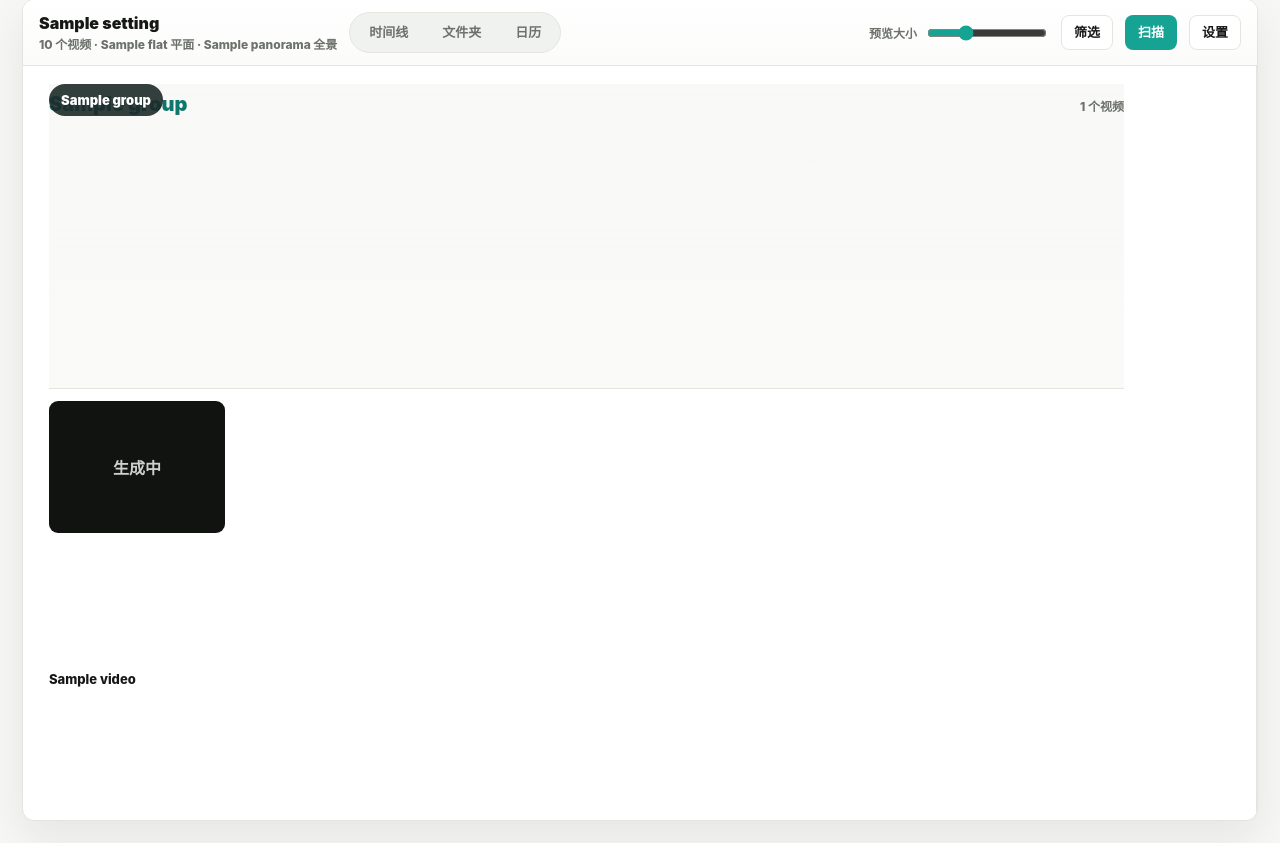
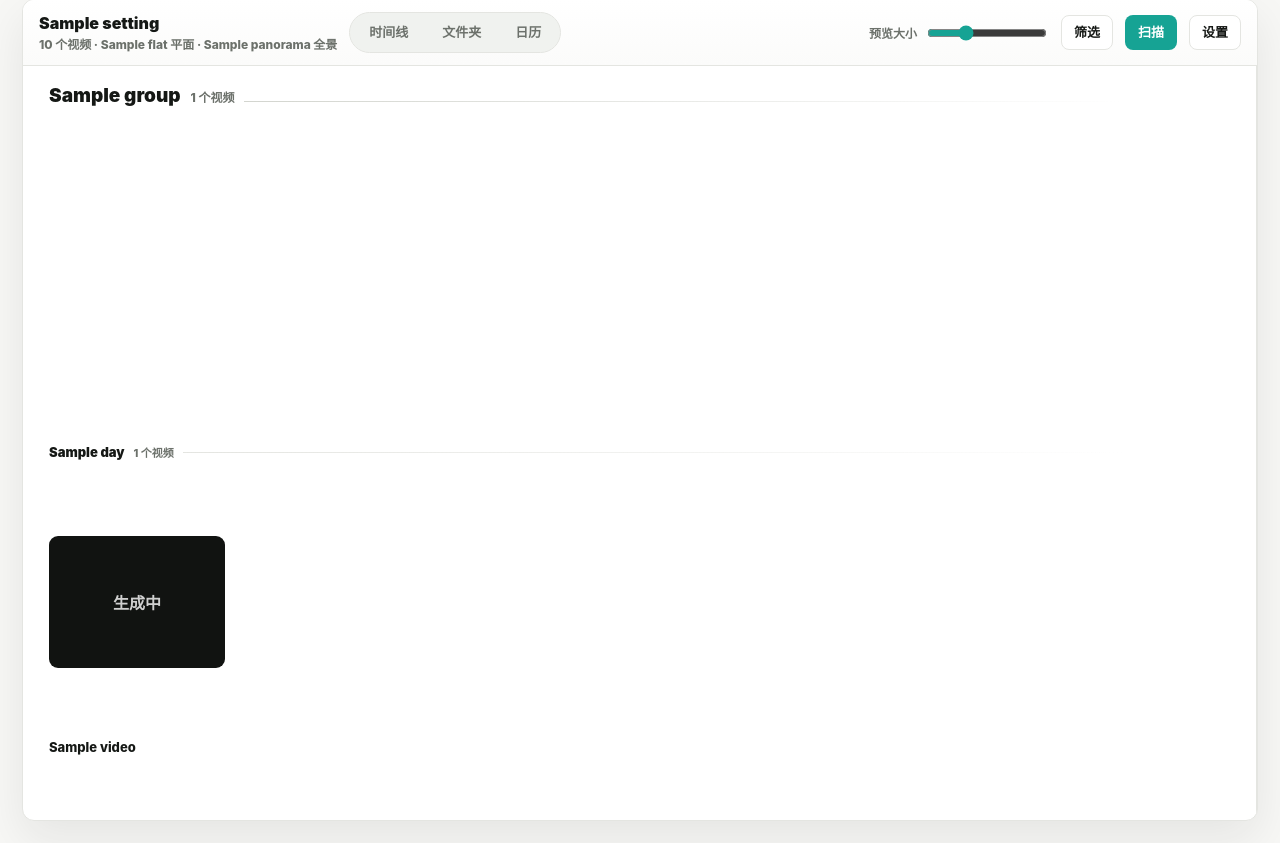
Before and after one commit to JDui/VideoRecBack-Docker, a Python web app: template app/templates/index.html in a window 1280 px wide. Shown: the part 23-866 px from the top of the page. Run offline with Jinja, Linux system fonts and the light colour scheme; the template is opened without the code that fills it: most values are stand-ins (such as "Sample title", 1, 10 or a date in 2020).

Commit message:
Release VideoRecBack 1.2 timeline and encoder fixes

```diff
--- a/app/static/app.js
+++ b/app/static/app.js
@@ -8,15 +8,16 @@ const previewSize = document.querySelector("[data-preview-size]");
 const libraryPane = document.querySelector(".library-pane");
 const timelineRoot = document.querySelector("[data-timeline-root]");
 const timelineRail = document.querySelector("[data-timeline-jump]");
-const timelineDateChip = document.querySelector("[data-timeline-date-chip]");
 const inlinePlayerTitle = document.querySelector("[data-inline-player-title]");
 const inlineSettings = document.querySelector("[data-inline-settings]");
 const scanForm = document.querySelector("[data-scan-form]");
 const scanButton = document.querySelector("[data-scan-button]");
 const scanLabel = document.querySelector("[data-scan-label]");
 const RETURN_STATE_KEY = "videorecback-return-state";
+const RETURNING_FROM_PLAYER_KEY = "videorecback-returning-from-player";
 let inlineFrameClearTimer = null;
 let restoredReturnState = null;
+let pendingReturnPosition = null;
 
 const timelineCache = (() => {
   try {
@@ -27,13 +28,13 @@ const timelineCache = (() => {
 })();
 
 const currentTimelineSection = () => {
-  const sections = [...document.querySelectorAll("[data-timeline-section]")];
-  if (!sections.length || !libraryPane) return "";
+  const points = [...document.querySelectorAll("[data-timeline-point]")];
+  if (!points.length || !libraryPane) return "";
   const paneRect = libraryPane.getBoundingClientRect();
-  const anchorY = paneRect.top + Math.min(160, paneRect.height * 0.28);
-  let active = sections[0];
-  for (const section of sections) {
-    if (section.getBoundingClientRect().top <= anchorY) active = section;
+  const anchorY = paneRect.top + Math.min(320, paneRect.height * 0.36);
+  let active = points[0];
+  for (const point of points) {
+    if (point.getBoundingClientRect().top <= anchorY) active = point;
     else break;
   }
   return active.id;
@@ -64,8 +65,7 @@ const restorePanePosition = (position) => {
   window.dispatchEvent(new CustomEvent("videorecback:timeline-layout"));
 };
 
-const saveReturnState = () => {
-  const position = capturePanePosition();
+const saveReturnState = (position = capturePanePosition()) => {
   const state = {
     url: `${window.location.pathname}${window.location.search}`,
     hash: window.location.hash,
@@ -93,11 +93,26 @@ const readReturnState = () => {
   return null;
 };
 
+const consumeReturningFromPlayer = () => {
+  let returning = false;
+  for (const storage of [sessionStorage, localStorage]) {
+    try {
+      if (storage.getItem(RETURNING_FROM_PLAYER_KEY) === "1") returning = true;
+      storage.removeItem(RETURNING_FROM_PLAYER_KEY);
+    } catch {}
+  }
+  return returning;
+};
+
 const restoreReturnState = () => {
+  if (!consumeReturningFromPlayer()) return;
   const state = readReturnState();
   if (!state || !libraryPane) return;
   const expectedUrl = `${window.location.pathname}${window.location.search}`;
   if (state.url && state.url !== expectedUrl) return;
+  if (state.hash && window.location.hash !== state.hash) {
+    window.history.replaceState(null, "", `${expectedUrl}${state.hash}`);
+  }
   restoredReturnState = state;
   const top = Number(state.scrollTop || 0);
   libraryPane.scrollTop = top;
@@ -133,14 +148,18 @@ for (const card of document.querySelectorAll("[data-settings-url]")) {
   };
 
   card.addEventListener("contextmenu", openSettings);
+  card.addEventListener("pointerdown", () => {
+    pendingReturnPosition = capturePanePosition();
+  }, { passive: true });
   card.addEventListener("click", (event) => {
     if (longPressed) {
       event.preventDefault();
       longPressed = false;
       return;
     }
-    const panePosition = capturePanePosition();
-    saveReturnState();
+    const panePosition = pendingReturnPosition || capturePanePosition();
+    pendingReturnPosition = null;
+    saveReturnState(panePosition);
     if (!window.matchMedia(DESKTOP_QUERY).matches || !shell || !frame) return;
     event.preventDefault();
     if (inlineFrameClearTimer) window.clearTimeout(inlineFrameClearTimer);
@@ -206,7 +225,7 @@ if (resizer && shell) {
   resizer.addEventListener("pointermove", (event) => {
     if (!resizing) return;
     const rect = shell.getBoundingClientRect();
-    const width = Math.max(360, Math.min(rect.width * 0.62, event.clientX - rect.left));
+    const width = Math.max(360, Math.min(rect.width * 0.62, rect.right - event.clientX));
     shell.style.setProperty("--player-width", `${Math.round(width)}px`);
     window.dispatchEvent(new CustomEvent("videorecback:timeline-layout"));
   });
@@ -229,14 +248,24 @@ if (libraryPane && shell) {
 if (timelineRail && libraryPane) {
   const marks = [...timelineRail.querySelectorAll(".timeline-jump-mark")];
   const sections = [...document.querySelectorAll("[data-timeline-section]")];
-  const sectionById = new Map(sections.map((section) => [section.id, section]));
-  const groupMetaByAnchor = new Map((Array.isArray(timelineCache.groups) ? timelineCache.groups : []).map((group) => [group.anchor, group]));
+  const points = [...document.querySelectorAll("[data-timeline-point]")];
+  const pointById = new Map(points.map((point) => [point.id, point]));
+  const groupMetaByAnchor = new Map();
+  for (const group of Array.isArray(timelineCache.groups) ? timelineCache.groups : []) {
+    groupMetaByAnchor.set(group.anchor, group);
+    for (const day of Array.isArray(group.days) ? group.days : []) {
+      groupMetaByAnchor.set(day.anchor, day);
+    }
+  }
   let timelineJumping = false;
   let timelineJumpTimer = null;
   let timelineFrame = 0;
 
   for (const section of sections) {
     section.tabIndex = -1;
+  }
+  for (const point of points) {
+    point.tabIndex = -1;
   }
 
   const two = (value) => String(value).padStart(2, "0");
@@ -250,26 +279,26 @@ if (timelineRail && libraryPane) {
     month: Number(section.dataset.month || 1),
     day: Number(section.dataset.day || 1),
   };
-  const matchingSection = (predicate) => sections.find((section) => predicate(sectionMeta(section)));
+  const matchingPoint = (predicate) => points.find((point) => predicate(sectionMeta(point)));
   const sectionForTimelineId = (rawId) => {
     const id = String(rawId || "").replace(/^#/, "");
     if (!id) return null;
-    if (sectionById.has(id)) return sectionById.get(id);
+    if (pointById.has(id)) return pointById.get(id);
     const dayMatch = id.match(/^timeline-(\d{4})-(\d{2})-(\d{2})$/);
     if (dayMatch) {
       const [, year, month, day] = dayMatch;
-      return matchingSection((meta) => String(meta.year) === year && two(meta.month) === month && two(meta.day) === day) ||
-        matchingSection((meta) => String(meta.year) === year && two(meta.month) === month) ||
-        matchingSection((meta) => String(meta.year) === year);
+      return matchingPoint((meta) => String(meta.year) === year && two(meta.month) === month && two(meta.day) === day) ||
+        matchingPoint((meta) => String(meta.year) === year && two(meta.month) === month) ||
+        matchingPoint((meta) => String(meta.year) === year);
     }
     const monthMatch = id.match(/^timeline-(\d{4})-(\d{2})$/);
     if (monthMatch) {
       const [, year, month] = monthMatch;
-      return matchingSection((meta) => String(meta.year) === year && two(meta.month) === month) ||
-        matchingSection((meta) => String(meta.year) === year);
+      return matchingPoint((meta) => String(meta.year) === year && two(meta.month) === month) ||
+        matchingPoint((meta) => String(meta.year) === year);
     }
     const yearMatch = id.match(/^timeline-(\d{4})$/);
-    if (yearMatch) return matchingSection((meta) => String(meta.year) === yearMatch[1]);
+    if (yearMatch) return matchingPoint((meta) => String(meta.year) === yearMatch[1]);
     return null;
   };
   const sectionForMark = (mark) => {
@@ -277,17 +306,24 @@ if (timelineRail && libraryPane) {
     if (targetSection) return targetSection;
     return sectionForTimelineId(mark.getAttribute("href") || "");
   };
+  const offsetTopInPane = (section) => {
+    let top = 0;
+    let node = section;
+    while (node && node !== libraryPane) {
+      top += node.offsetTop || 0;
+      node = node.offsetParent;
+    }
+    return top;
+  };
   const topForSection = (section) => {
-    const paneRect = libraryPane.getBoundingClientRect();
-    const sectionRect = section.getBoundingClientRect();
-    return Math.max(0, libraryPane.scrollTop + sectionRect.top - paneRect.top - 12);
+    return Math.max(0, offsetTopInPane(section) - 12);
   };
   const activeSection = () => {
     const paneRect = libraryPane.getBoundingClientRect();
-    const anchorY = paneRect.top + Math.min(120, paneRect.height * 0.24);
-    let active = sections[0];
-    for (const section of sections) {
-      if (section.getBoundingClientRect().top <= anchorY) active = section;
+    const anchorY = paneRect.top + Math.min(320, paneRect.height * 0.36);
+    let active = points[0];
+    for (const point of points) {
+      if (point.getBoundingClientRect().top <= anchorY) active = point;
       else break;
     }
     return active;
@@ -298,18 +334,31 @@ if (timelineRail && libraryPane) {
     timelineJumping = true;
     timelineRoot?.classList.add("is-jumping");
     libraryPane.style.scrollBehavior = "auto";
+    const align = () => {
       libraryPane.scrollTop = topForSection(section);
+      const paneRect = libraryPane.getBoundingClientRect();
+      const sectionRect = section.getBoundingClientRect();
+      const delta = sectionRect.top - paneRect.top - 12;
+      if (Number.isFinite(delta) && Math.abs(delta) > 1) {
+        libraryPane.scrollTop += delta;
+      }
+    };
+    align();
     section.dataset.pageLoaded = "1";
     if (hash) {
       const method = replace ? "replaceState" : "pushState";
       window.history[method](null, "", hash);
     }
     window.requestAnimationFrame(() => {
+      align();
+      window.requestAnimationFrame(() => {
+        align();
         updateTimelineCurrent(section);
         timelineJumpTimer = window.setTimeout(() => {
           timelineJumping = false;
           timelineRoot?.classList.remove("is-jumping");
         }, 80);
+      });
     });
   };
   const jumpToSavedOffset = (top) => {
@@ -332,13 +381,7 @@ if (timelineRail && libraryPane) {
     if (timelineJumpTimer) window.clearTimeout(timelineJumpTimer);
     timelineJumping = true;
     timelineRoot?.classList.add("is-jumping");
-    const position = {
-      scrollTop: Number(restoredReturnState.scrollTop || 0),
-      sectionId: restoredReturnState.activeSection || "",
-      sectionOffset: Number(restoredReturnState.sectionOffset || 0),
-    };
-    if (position.sectionId) restorePanePosition(position);
-    else jumpToSavedOffset(position.scrollTop);
+    jumpToSavedOffset(Number(restoredReturnState.scrollTop || 0));
     timelineJumpTimer = window.setTimeout(() => {
       timelineJumping = false;
       timelineRoot?.classList.remove("is-jumping");
@@ -348,10 +391,12 @@ if (timelineRail && libraryPane) {
   const visibleMark = (mark, meta) => {
     if (mark.dataset.kind === "year") return true;
     if (mark.dataset.kind === "month") {
-      return Math.abs(monthIndex(mark.dataset.year, mark.dataset.month) - monthIndex(meta.year, meta.month)) <= 2;
+      return Number(mark.dataset.year) === Number(meta.year) ||
+        Math.abs(monthIndex(mark.dataset.year, mark.dataset.month) - monthIndex(meta.year, meta.month)) <= 2;
     }
     if (mark.dataset.kind === "day") {
-      return Math.abs(dayIndex(mark.dataset.year, mark.dataset.month, mark.dataset.day) - dayIndex(meta.year, meta.month, meta.day)) <= 3;
+      return Number(mark.dataset.year) === Number(meta.year) && Number(mark.dataset.month) === Number(meta.month) ||
+        Math.abs(dayIndex(mark.dataset.year, mark.dataset.month, mark.dataset.day) - dayIndex(meta.year, meta.month, meta.day)) <= 3;
     }
     return false;
   };
@@ -378,6 +423,16 @@ if (timelineRail && libraryPane) {
       marks.find((mark) => !mark.hidden && mark.dataset.period === monthKey) ||
       marks.find((mark) => !mark.hidden && mark.dataset.period === yearKey);
   };
+  const keepMarkVisible = (mark) => {
+    if (!mark) return;
+    const railRect = timelineRail.getBoundingClientRect();
+    const markRect = mark.getBoundingClientRect();
+    if (markRect.top < railRect.top) {
+      timelineRail.scrollTop -= railRect.top - markRect.top + 8;
+    } else if (markRect.bottom > railRect.bottom) {
+      timelineRail.scrollTop += markRect.bottom - railRect.bottom + 8;
+    }
+  };
   const updateTimelineCurrent = (forcedSection = null) => {
     if (!sections.length) return;
     const currentSection = forcedSection || activeSection();
@@ -386,15 +441,16 @@ if (timelineRail && libraryPane) {
     const mark = currentMarkForSection(currentSection);
     timelineRoot?.setAttribute("data-current-page", currentSection.id);
     for (const section of sections) {
-      section.classList.toggle("is-current-section", section === currentSection);
+      const isCurrentMonth = String(section.dataset.year) === String(meta.year) && two(section.dataset.month) === two(meta.month);
+      section.classList.toggle("is-current-section", isCurrentMonth);
+    }
+    for (const point of points) {
+      point.classList.toggle("is-current-point", point === currentSection);
     }
     for (const candidate of marks) {
       candidate.classList.toggle("is-current", candidate === mark);
     }
-    if (timelineDateChip) {
-      timelineDateChip.textContent = meta.label || currentSection.querySelector("h2")?.textContent || "";
-      timelineDateChip.hidden = false;
-    }
+    keepMarkVisible(mark);
   };
   const requestTimelineUpdate = () => {
     if (timelineJumping || timelineFrame) return;
@@ -430,9 +486,11 @@ if (timelineRail && libraryPane) {
       window.requestAnimationFrame(restoreSavedTimelinePosition);
     });
     window.setTimeout(restoreSavedTimelinePosition, 180);
+    window.setTimeout(restoreSavedTimelinePosition, 360);
+    window.setTimeout(restoreSavedTimelinePosition, 700);
     window.setTimeout(() => {
       restoredReturnState = null;
-    }, 260);
+    }, 820);
   } else {
     const initialSection = sectionForTimelineId(window.location.hash);
     if (initialSection) window.requestAnimationFrame(() => jumpToSection(initialSection, window.location.hash, true));
--- a/app/static/styles.css
+++ b/app/static/styles.css
@@ -406,10 +413,8 @@ textarea {
 }
 
 .timeline-section {
-  content-visibility: auto;
-  contain-intrinsic-size: 680px;
-  display: grid;
-  gap: 12px;
+  display: grid;
+  gap: 18px;
   min-height: calc(100vh - 128px);
   scroll-margin-top: 16px;
 }
@@ -420,28 +425,74 @@ textarea {
 
 .timeline-section-head {
   align-items: baseline;
-  background: linear-gradient(180deg, rgba(248, 249, 247, 0.96), rgba(248, 249, 247, 0.82));
-  border-bottom: 1px solid var(--line);
-  display: flex;
-  gap: 12px;
-  justify-content: space-between;
-  padding: 8px 0;
-  position: sticky;
-  top: 0;
-  z-index: 5;
+  display: flex;
+  gap: 10px;
+  min-width: 0;
+  padding: 0;
+  scroll-margin-top: 18px;
+}
+
+.timeline-section-head::after {
+  background: linear-gradient(90deg, var(--line-strong), rgba(228, 229, 225, 0));
+  content: "";
+  flex: 1 1 auto;
+  height: 1px;
+  min-width: 24px;
 }
 
 .timeline-section-head h2 {
+  flex: 0 0 auto;
   color: var(--text);
-  font-size: 20px;
+  font-size: 19px;
   font-weight: 920;
   margin: 0;
 }
 
 .timeline-section-head span {
   color: var(--muted);
+  flex: 0 0 auto;
   font-size: 12px;
   font-weight: 850;
+}
+
+.timeline-day-block {
+  display: grid;
+  gap: 12px;
+  min-width: 0;
+  scroll-margin-top: 18px;
+}
+
+.timeline-day-divider {
+  align-items: center;
+  color: var(--muted);
+  display: flex;
+  gap: 9px;
+  min-width: 0;
+}
+
+.timeline-day-divider::after {
+  background: linear-gradient(90deg, var(--line), rgba(228, 229, 225, 0));
+  content: "";
+  flex: 1 1 auto;
+  height: 1px;
+  min-width: 18px;
+}
+
+.timeline-day-divider span {
+  color: var(--text);
+  flex: 0 0 auto;
+  font-size: 13px;
+  font-weight: 880;
+}
+
+.timeline-day-divider small {
+  flex: 0 0 auto;
+  font-size: 11px;
+  font-weight: 820;
+}
+
+.timeline-day-block.is-current-point .timeline-day-divider span {
+  color: var(--accent-deep);
 }
 
 .timeline-jump-rail {
@@ -450,11 +501,20 @@ textarea {
   gap: 10px;
   grid-column: 2;
   grid-row: 1;
-  max-height: calc(100vh - 140px);
-  overflow: hidden;
+  max-height: calc(100dvh - 140px);
+  overflow-x: hidden;
+  overflow-y: auto;
   padding-left: 10px;
   position: sticky;
   top: 18px;
+  scrollbar-width: thin;
+}
+
+.app-shell.player-open .timeline-jump-rail {
+  gap: 7px;
+  max-width: 52px;
+  padding-left: 4px;
+  top: 12px;
 }
 
 .timeline-jump-year {
@@ -520,23 +597,6 @@ textarea {
   font-weight: 950;
 }
 
-.timeline-date-chip {
-  background: rgba(29, 43, 40, 0.9);
-  border-radius: 999px;
-  color: #ffffff;
-  font-size: 13px;
-  font-weight: 900;
-  grid-column: 1;
-  grid-row: 1;
-  justify-self: start;
-  padding: 8px 12px;
-  pointer-events: none;
-  position: sticky;
-  top: 12px;
-  width: max-content;
-  z-index: 30;
-}
-
 .day-row {
   display: grid;
   gap: 9px;
@@ -551,8 +611,14 @@ textarea {
 .asset-grid {
   display: grid;
   gap: 14px;
-  grid-template-columns: repeat(auto-fill, minmax(var(--card-size), var(--card-size)));
+  grid-template-columns: repeat(auto-fill, minmax(min(100%, var(--card-size)), var(--card-size)));
   justify-content: start;
+  min-width: 0;
+}
+
+.timeline-asset-grid {
+  max-width: 100%;
+  overflow: hidden;
 }
 
 .compact-grid {
--- a/app/templates/base.html
+++ b/app/templates/base.html
@@ -4,7 +4,7 @@
     <meta charset="utf-8">
     <meta name="viewport" content="width=device-width, initial-scale=1">
     <title>{% block title %}{{ settings.site_title if settings else "视频归档" }}{% endblock %}</title>
-    <link rel="stylesheet" href="/static/styles.css?v=1.1.0">
+    <link rel="stylesheet" href="/static/styles.css?v=1.2.0">
     {% block head %}{% endblock %}
   </head>
   <body class="{% block body_class %}{% endblock %}">
--- a/app/templates/index.html
+++ b/app/templates/index.html
@@ -166,17 +166,24 @@
           </section>
         {% else %}
           <section class="immich-timeline" data-timeline-root data-timeline-cache='{{ timeline_cache|tojson }}'>
-            <div class="timeline-date-chip" data-timeline-date-chip hidden></div>
             <div class="timeline-stack">
               {% for group in timeline_groups %}
-                <section class="timeline-section" id="{{ group.anchor }}" data-timeline-section data-year="{{ group.year }}" data-month="{{ group.month }}" data-day="{{ group.day }}" data-label="{{ group.label }}" data-granularity="{{ group.granularity }}">
+                <section class="timeline-section" id="{{ group.anchor }}" data-timeline-section data-timeline-point data-year="{{ group.year }}" data-month="{{ group.month }}" data-day="{{ group.day }}" data-label="{{ group.label }}" data-granularity="{{ group.granularity }}">
                   <header class="timeline-section-head">
                     <h2>{{ group.label }}</h2>
                     <span>{{ group.videos|length }} 个视频</span>
                   </header>
-                  <div class="asset-grid timeline-asset-grid">
-                    {% for video in group.videos %}{{ asset_card(video) }}{% endfor %}
-                  </div>
+                  {% for day in group.day_groups %}
+                    <div class="timeline-day-block" id="{{ day.anchor }}" data-timeline-day data-timeline-point data-year="{{ day.year }}" data-month="{{ day.month }}" data-day="{{ day.day }}" data-label="{{ day.label }}">
+                      <div class="timeline-day-divider">
+                        <span>{{ day.label }}</span>
+                        <small>{{ day.videos|length }} 个视频</small>
+                      </div>
+                      <div class="asset-grid timeline-asset-grid">
+                        {% for video in day.videos %}{{ asset_card(video) }}{% endfor %}
+                      </div>
+                    </div>
+                  {% endfor %}
                 </section>
               {% endfor %}
             </div>
@@ -215,5 +222,5 @@
   </div>
 {% endblock %}
 {% block scripts %}
-  <script src="/static/app.js?v=1.1.0" defer></script>
+  <script src="/static/app.js?v=1.2.0" defer></script>
 {% endblock %}
--- a/app/templates/play.html
+++ b/app/templates/play.html
@@ -93,5 +93,5 @@
 {% endblock %}
 {% block scripts %}
   <script src="/static/vendor/hls.min.js"></script>
-  <script type="module" src="/static/player.js?v=1.1.0"></script>
+  <script type="module" src="/static/player.js?v=1.2.0"></script>
 {% endblock %}
--- a/pyproject.toml
+++ b/pyproject.toml
@@ -1,6 +1,6 @@
 [project]
 name = "videorecback"
-version = "1.1.0"
+version = "1.2.0"
 description = "A clean NAS video archive browser with cached previews."
 requires-python = ">=3.12"
 dependencies = [
```
Also changed, not shown: other parts of app/static/styles.css (+30 -6 lines), app/config.py (+13 -3 lines), app/main.py (+67 -24 lines), app/static/player.js (+22 -15 lines), app/templates/settings.html (+15 -6 lines), tests/test_config.py (+13 -2 lines), tests/test_views.py (+34 -3 lines), README.md. Lines whose indentation alone changed are shown as unchanged.
